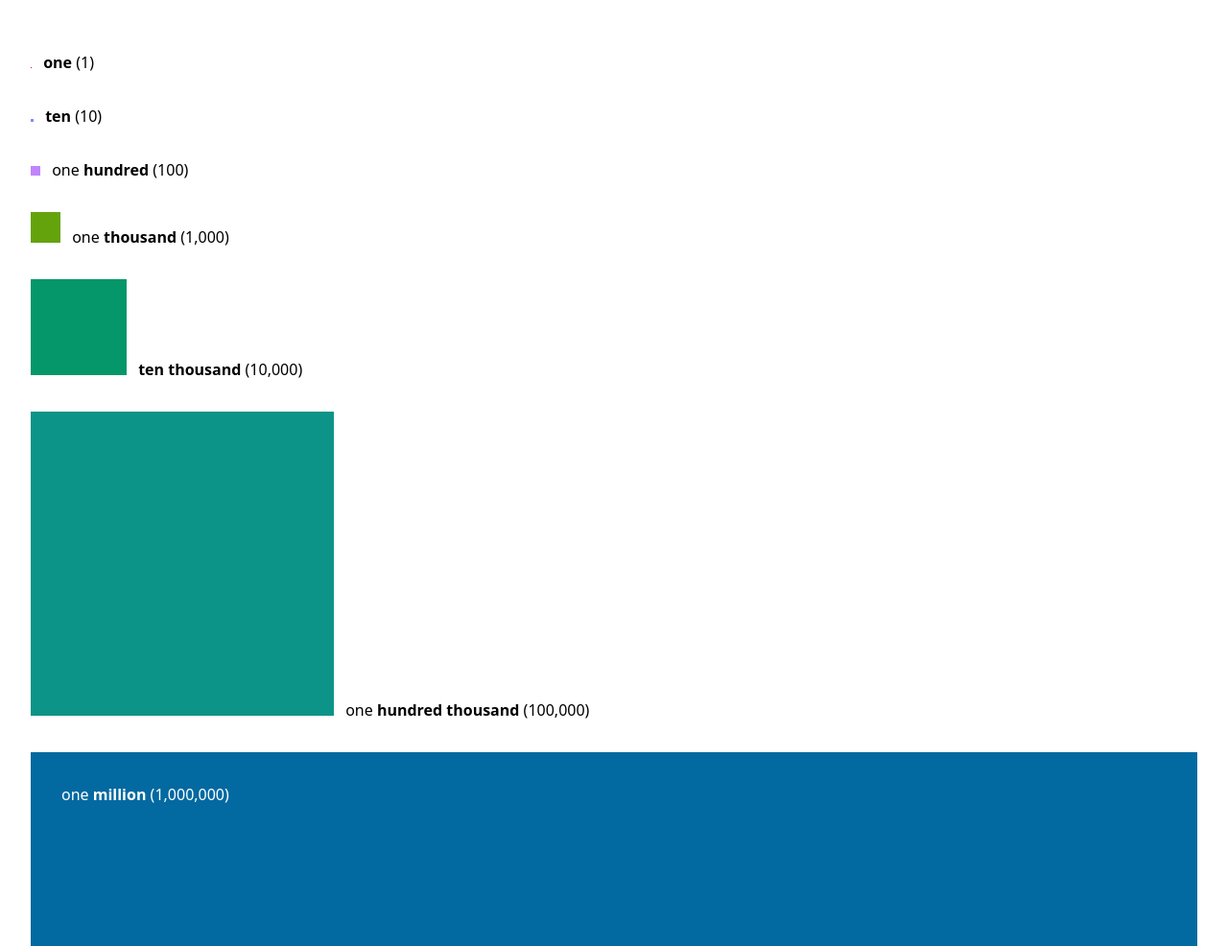
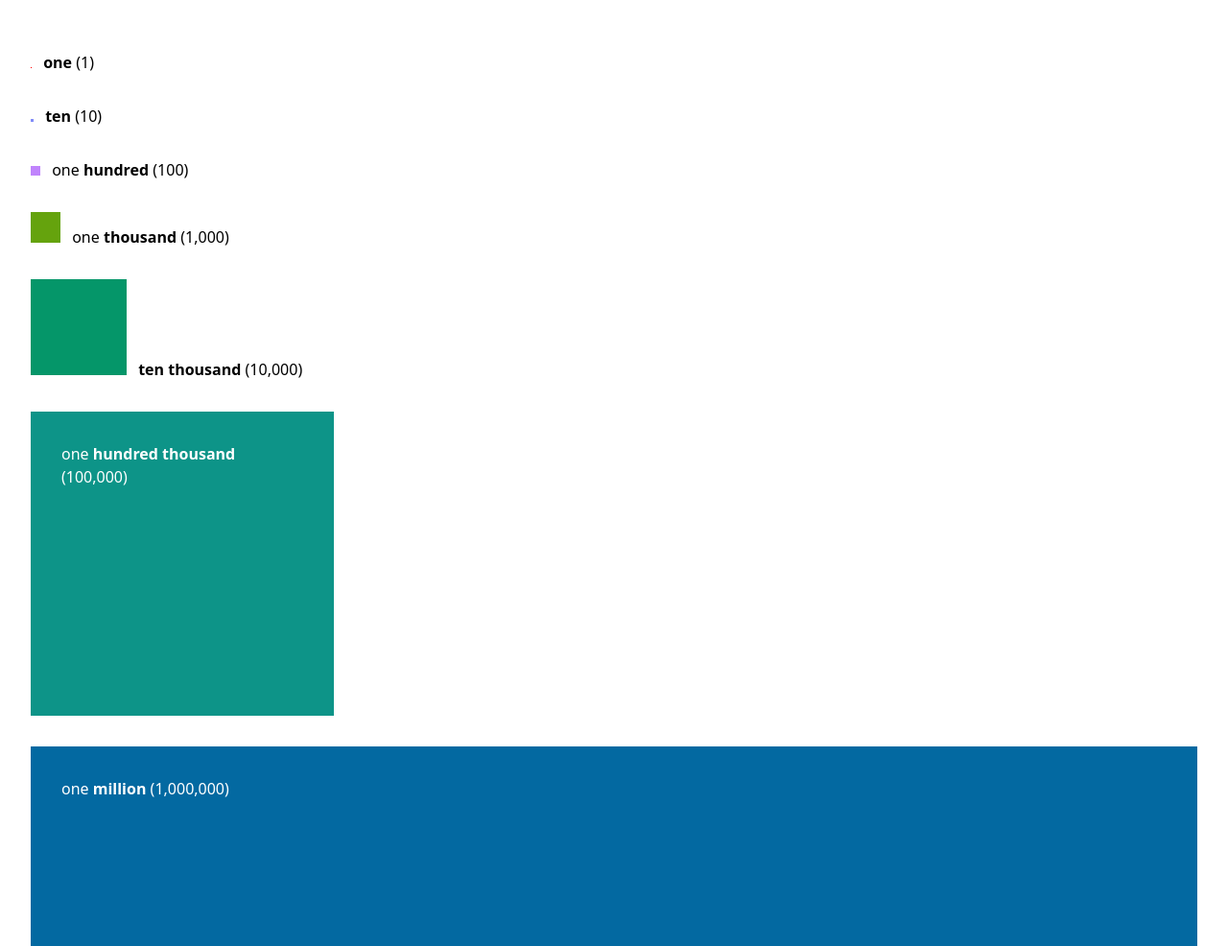
Before and after one commit to pseigo/what-does-a-billion-look-like, a plain HTML site: page index.html in a window 1280 px wide. Shown: the part 111-1097 px from the top of the page at 96% size. Drawn offline with nearby package versions, Linux system fonts and the light colour scheme.

Commit message:
Put 100,000's label inside the box

```diff
--- a/index.html
+++ b/index.html
@@ -51,9 +51,15 @@
     <p class="ml-2 inline-block"><strong>ten thousand</strong> (10,000)</p>
   </div>
 
+  <!---
   <div>
     <div class="one-hundred-thousand-block bg-teal-600 inline-block"></div>
     <p class="ml-2 inline-block">one <strong>hundred thousand</strong> (100,000)</p>
+  </div>
+  -->
+
+  <div class="one-hundred-thousand-block bg-teal-600">
+    <p class="text-white p-8">one <strong>hundred thousand</strong> (100,000)</p>
   </div>
 
   <div class="one-million-block bg-sky-700">
```
